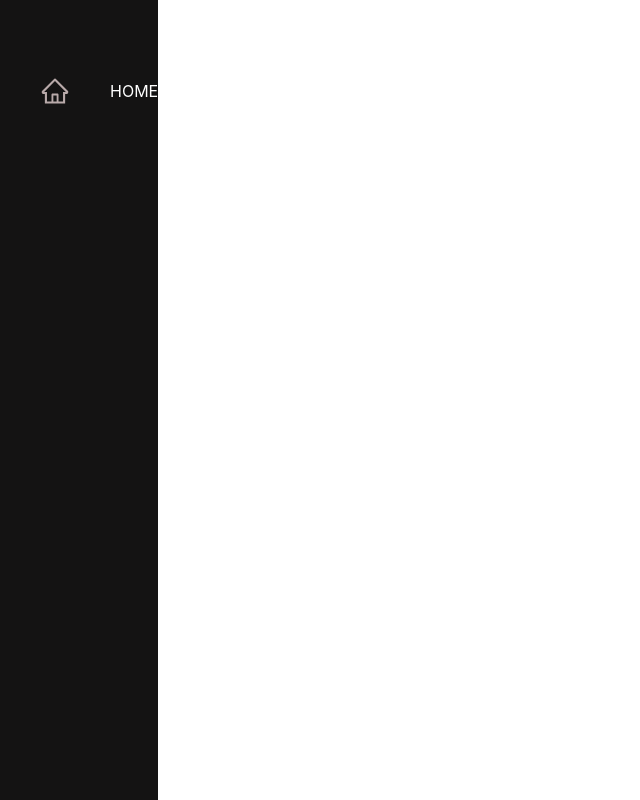
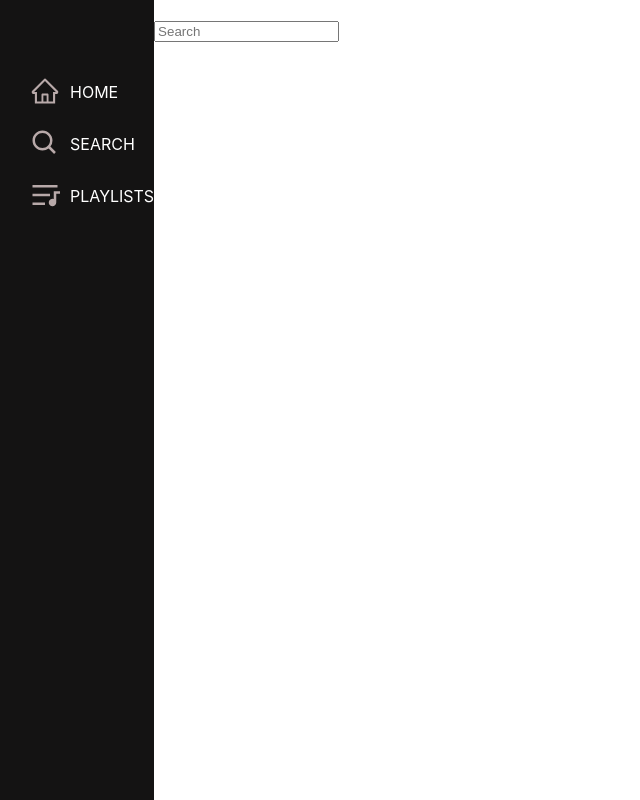
Before and after one commit to talentedasian/spotify-clone-jos-front, a React (Create React App) app: page / in a window 1280 px wide. Shown: the whole page, without its empty margins (0-640 px from the left). Built offline with nearby package versions, Linux system fonts and the light colour scheme.

Commit message:
aligned icons and texts in the sidebar time to put search bar

```diff
--- a/src/App.css
+++ b/src/App.css
@@ -14,6 +14,7 @@
 .side-bar {
   display: flex;
   flex: 1 auto 0;
+  flex-direction: row;
   min-height: 100vh;
   background-color: rgb(20, 19, 19);
 }
@@ -26,27 +27,33 @@
 }
 
 .icons-container {
-  padding-top: 40px;
+  padding-top: 50px;
+  display: flex;
   flex-direction: column;
+  flex-wrap: wrap;
   list-style: none;
-}
-
-.icon-home-container {
-  display: inline-block;
-  text-align: center;
-  vertical-align: top;
+  padding-left: 30px;
+  color: white;
   text-decoration: none;
 }
 
-.icon-home {
-  color: rgb(184, 169, 169);
-  margin-top: 20px;
-  float: left;
+.icons-container p {
+  padding-left: 10px;
+  color: white;
 }
 
-.icon-home-container p {
-  color: white;
-  margin-top: 25px;
-  margin-left: 40px;
-  float: right;
+
+.icons {
+  color: rgb(184, 169, 169);
+  padding-top: 10px;
 }
+
+.icon-container {
+  display: flex;
+  text-decoration: none;
+}
+
+.search-bar-container {
+  position: fixed;
+  margin-top: 20px;
+}
--- a/src/components/Sidebar.js
+++ b/src/components/Sidebar.js
@@ -1,5 +1,6 @@
 import { BrowserRouter, Link } from 'react-router-dom'
-import { FcSearch } from "react-icons/fc";
+import { BiSearch } from 'react-icons/bi';
+import { RiPlayListFill } from 'react-icons/ri';
 import {  AiOutlineHome } from 'react-icons/ai';
 
 function Sidebar () {
@@ -9,12 +10,23 @@ function Sidebar () {
         <div>
             <ul className="icons-container">
                 <li className="icon-home-container">
-                    <Link to="/Home" className="icon-home-container">
-                        <AiOutlineHome size="30px" className="icon-home"/>
+                    <Link to="/Home" className="icon-container">
+                        <AiOutlineHome size="30px" className="icons icon-home"/>
                         <p>HOME</p>
                     </Link>
                 </li>
-
+                <li className="icon-search-container">
+                    <Link to="/Search" className="icon-container">
+                        <BiSearch size="30px" className="icons icon-search" />
+                        <p className="icon-search-text">SEARCH</p>
+                    </Link>
+                </li>
+                <li>
+                    <Link to="/playlists" className="icon-container">
+                        <RiPlayListFill size="30px" className="icons icon-playlist" />
+                        <p>PLAYLISTS</p>
+                    </Link>
+                </li>
             </ul>
 
         </div>
--- a/src/components/mainComponent.js
+++ b/src/components/mainComponent.js
@@ -1,8 +1,10 @@
 import Sidebar from './Sidebar';
 import SearchItem from './searchItem';
+import { useState } from 'react';
 
 function MainComponent () {
 
+    const [isSearchBar, setIsSearchBar ] = useState(false);
 
 
     return (
@@ -11,7 +13,7 @@ function MainComponent () {
                 <Sidebar />
             </div>
             <div className="search-item">
-                <SearchItem />
+                <SearchItem searchBar={isSearchBar}/>
             </div>
 
         </div>
--- a/src/components/searchItem.js
+++ b/src/components/searchItem.js
@@ -4,6 +4,11 @@ function SearchItem () {
 
     return (
         <div>
+            <div className="search-bar-container">
+                <input type="text" placeholder="Search" className="search-bar" />
+            </div>
+
+
 
         </div>
 
```
Also changed, not shown: 1 other file (tests, documents, lock files or other folders).
